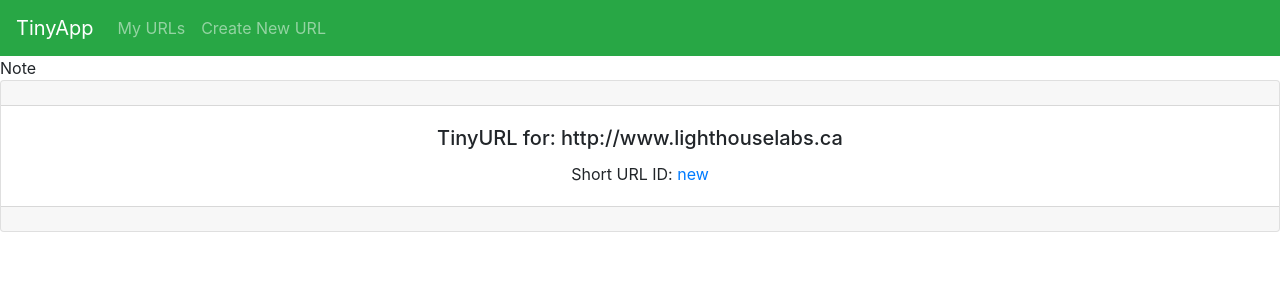
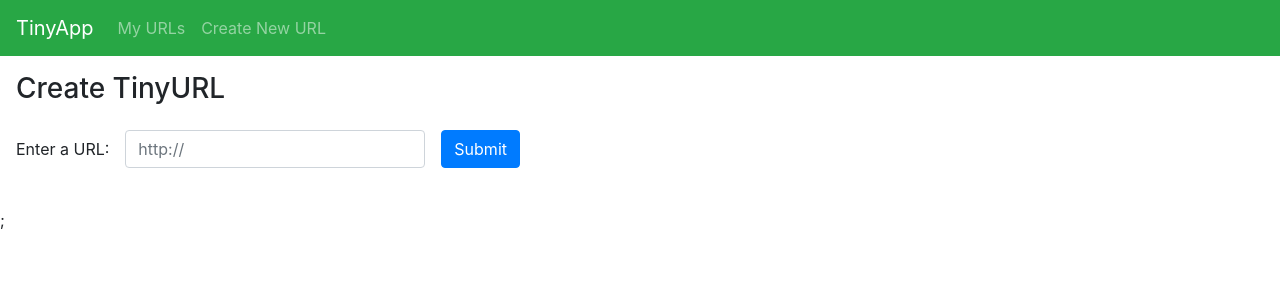
Before and after one commit to rameshraman86/tinyapp, a Node server app: page /urls/new in a window 1280 px wide. Shown: the top 300 px of the page. Run offline with Node 20, Linux system fonts and the light colour scheme; some libraries are stand-ins or nearby versions.

Commit message:
added POST method

```diff
--- a/express_server.js
+++ b/express_server.js
@@ -1,15 +1,29 @@
 const express = require('express');
 const app = express();
 const PORT = 8080;
+app.use(express.urlencoded({ extended: true }));
 
 app.set('view engine', 'ejs');
+
+function generateRandomString() {
+  const characters = 'ABCDEFGHIJKLMNOPQRSTUVWXYZabcdefghijklmnopqrstuvwxyz0123456789';
+  let randomString = '';
+
+  for (let i = 0; i < 6; i++) {
+    const randomIndex = Math.floor(Math.random() * characters.length);
+    randomString += characters.charAt(randomIndex);
+  }
+  return randomString;
+}
 
 
 const urlDatabase = {
   "b2xVn2": "http://www.lighthouselabs.ca",
-  "9sm5xK": "http://www.google.com"
+  "9sm5xK": "http://www.google.com",
+  "4facas": "http://www.reddit.com"
 };
 
+//GET METHODS
 app.get('/', (req, res) => {
   res.send('Hello');
 });
@@ -28,12 +42,27 @@
   res.render("urls_index", templateVars);
 });
 
+app.get('/urls/new', (req, res) => {
+  res.render("urls_new");
+});
 
 app.get('/urls/:id', (req, res) => {
   const templateVars = { id: req.params.id, longURL: "http://www.lighthouselabs.ca" };
   res.render("urls_show", templateVars);
 });
 
+
+//POSTS
+app.post("/urls", (req, res) => {
+  console.log(req.body); // Log the POST request body to the console
+  res.send("Ok"); // Respond with 'Ok' (we will replace this)
+});
+
+
+
+
+
+
 app.listen(PORT, () => {
   console.log(`Example app Listening to port: ${PORT}`);
 });
--- a/views/partials/_header.ejs
+++ b/views/partials/_header.ejs
@@ -20,4 +20,3 @@
     </div>
   </nav>
 </header>
-Note
--- /dev/null
+++ b/views/urls_new.ejs
@@ -0,0 +1,41 @@
+<!DOCTYPE html>
+  <html lang="en">
+
+  <head>
+    <meta charset="utf-8" />
+    <meta name="viewport" content="width=device-width, initial-scale=1, shrink-to-fit=no" />
+
+    <!-- Bootstrap CSS -->
+    <link rel="stylesheet" href="https://stackpath.bootstrapcdn.com/bootstrap/4.2.1/css/bootstrap.min.css"
+      integrity="sha384-GJzZqFGwb1QTTN6wy59ffF1BuGJpLSa9DkKMp0DgiMDm4iYMj70gZWKYbI706tWS" crossorigin="anonymous" />
+
+    <title>New URL - TinyApp Example</title>
+  </head>
+
+  <body>
+    <%- include('partials/_header') %>
+
+      <main style="margin: 1em;">
+        <h3>Create TinyURL</h3>
+        <form class="form-inline" action="/urls" method="POST">
+          <div class="form-group mb-2">
+            <label for="longURL">Enter a URL:</label>
+            <input class="form-control" type="text" name="longURL" placeholder="http://"
+              style="width: 300px; margin: 1em" />
+            <button type="submit" class="btn btn-primary">Submit</button>
+          </div>
+        </form>
+      </main>
+      <!-- Bootstrap JS -->
+      <script src="https://code.jquery.com/jquery-3.3.1.slim.min.js"
+        integrity="sha384-q8i/X+965DzO0rT7abK41JStQIAqVgRVzpbzo5smXKp4YfRvH+8abtTE1Pi6jizo"
+        crossorigin="anonymous"></script>
+      <script src="https://cdnjs.cloudflare.com/ajax/libs/popper.js/1.14.7/umd/popper.min.js"
+        integrity="sha384-UO2eT0CpHqdSJQ6hJty5KVphtPhzWj9WO1clHTMGa3JDZwrnQq4sF86dIHNDz0W1"
+        crossorigin="anonymous"></script>
+      <script src="https://stackpath.bootstrapcdn.com/bootstrap/4.3.1/js/bootstrap.min.js"
+        integrity="sha384-JjSmVgyd0p3pXB1rRibZUAYoIIy6OrQ6VrjIEaFf/nJGzIxFDsf4x0xIM+B07jRM"
+        crossorigin="anonymous"></script>
+  </body>
+
+  </html>;
```
